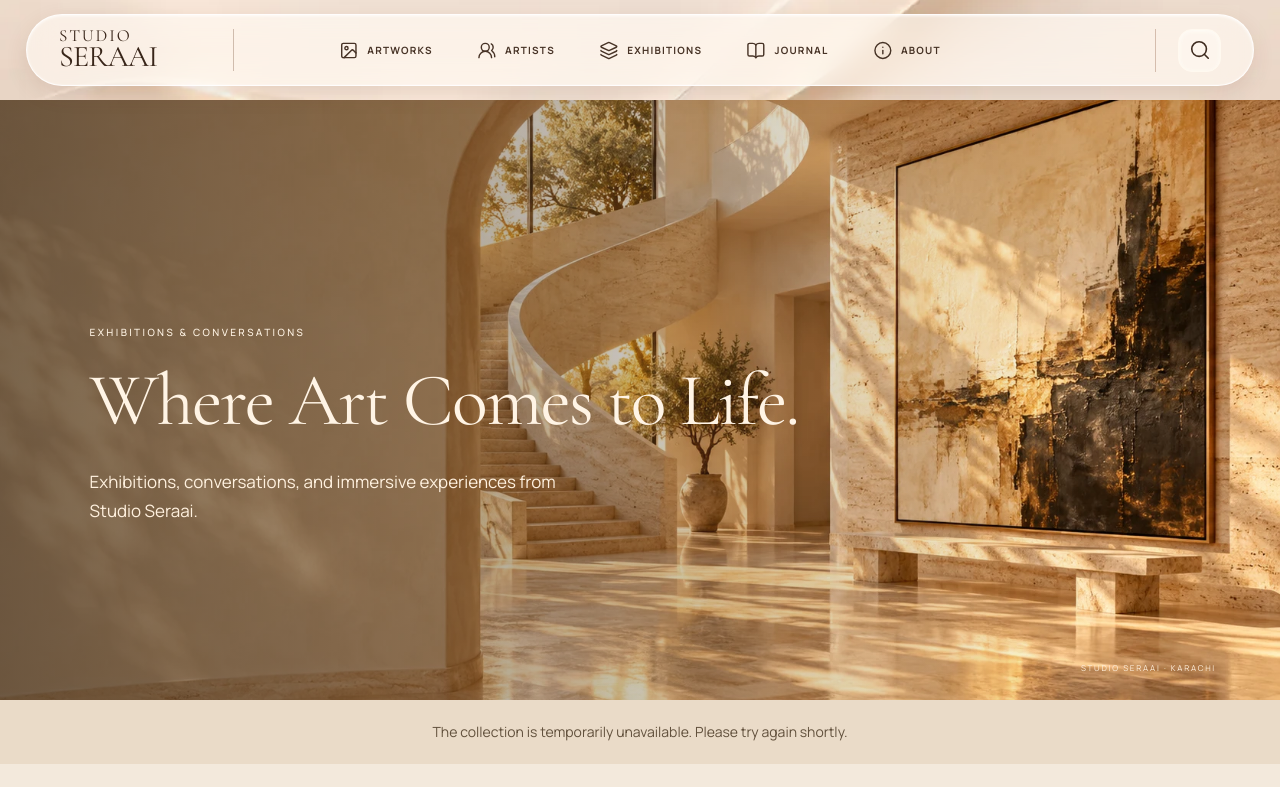
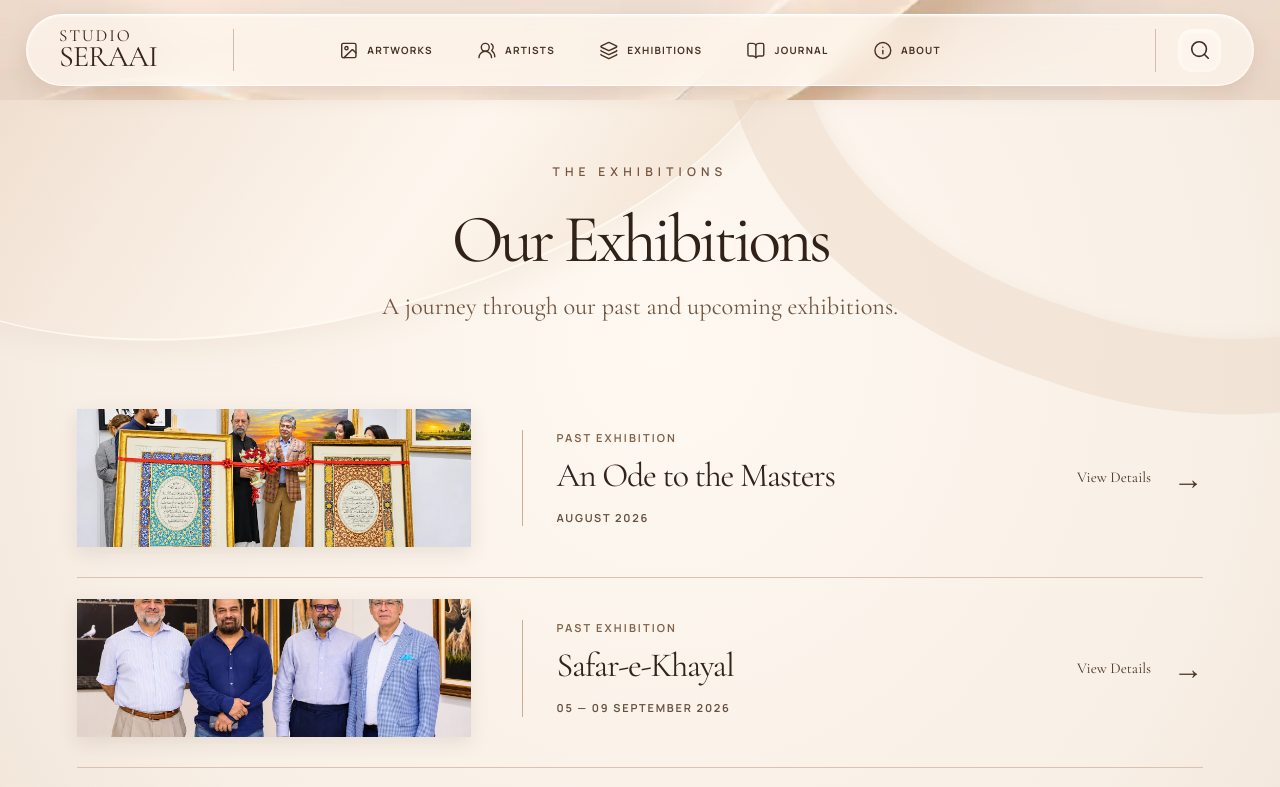
Before and after one commit to studioseraai/studioseraai, a Next.js app: page /events in a window 1280 px wide. Shown: the top 787 px of the page. Built offline with nearby package versions, Linux system fonts and the light colour scheme.

Commit message:
Publish minimalist exhibitions directory using original event covers

```diff
--- a/app/events/page.tsx
+++ b/app/events/page.tsx
@@ -1,4 +1,66 @@
-import {EditorialBanner} from '../gallery-components/editorial';
-import Link from 'next/link';import Shell from '../gallery-components/shell';import {EventCards,ConnectionNotice} from '../gallery-components/views';import {exhibitionLineup} from '../gallery-components/exhibitionLineup';import {getGallery} from '../../lib/gallery/server';
-export const metadata={title:'Events & Exhibitions — Studio Seraai'};export const dynamic='force-dynamic';
-export default async function Page({searchParams}:{searchParams:Promise<{period?:string}>}){const data=await getGallery();const past=(await searchParams).period==='past';return <Shell><EditorialBanner kind="clouds" label="EXHIBITIONS & CONVERSATIONS" title="Where Art Comes to Life." description="Exhibitions, conversations, and immersive experiences from Studio Seraai."/><ConnectionNotice data={data}/><section className="sg-section" id="exhibitions-list"><div className="sg-event-tabs"><Link aria-current={!past?'page':undefined} href="/events">Upcoming</Link><Link aria-current={past?'page':undefined} href="/events?period=past">Past events</Link></div><EventCards events={exhibitionLineup(data.events).filter(e=>past?Date.parse(e.starts_at)<data.now:Date.parse(e.starts_at)>=data.now)}/></section></Shell>;}
+import Link from 'next/link';
+import Shell from '../gallery-components/shell';
+import {exhibitionLineup} from '../gallery-components/exhibitionLineup';
+import {getGallery} from '../../lib/gallery/server';
+import styles from './ExhibitionsEditorial.module.css';
+
+export const metadata={
+ title:'Exhibitions — Studio Seraai',
+ description:'Discover past and upcoming exhibitions from Studio Seraai, Karachi.'
+};
+export const dynamic='force-dynamic';
+
+const covers:Record<string,{src:string;alt:string;date:string}>={
+ 'an-ode-to-the-masters-2026':{
+  src:'/gallery/an-ode-to-the-masters.webp',
+  alt:'Original An Ode to the Masters exhibition cover',
+  date:'AUGUST 2026'
+ },
+ 'safar-e-khayal-2026':{
+  src:'/gallery/studio-seraai-event-safar-e-khayal.webp',
+  alt:'Original Safar-e-Khayal exhibition cover',
+  date:'05 — 09 SEPTEMBER 2026'
+ }
+};
+
+export default async function Page({searchParams}:{searchParams:Promise<{period?:string}>}){
+ const data=await getGallery();
+ const events=exhibitionLineup(data.events);
+ const now=data.now||Date.now();
+ const past=events.filter(e=>Date.parse(e.starts_at)<now).sort((a,b)=>Date.parse(a.starts_at)-Date.parse(b.starts_at));
+ const future=events.filter(e=>Date.parse(e.starts_at)>=now).sort((a,b)=>Date.parse(a.starts_at)-Date.parse(b.starts_at));
+ const {period}=await searchParams;
+ const ordered=period==='past'?past:[...past,...future];
+ return <Shell>
+  <section className={styles.page} aria-labelledby="exhibition-page-heading">
+   <div className={styles.waveLeft} aria-hidden="true"/>
+   <div className={styles.waveRight} aria-hidden="true"/>
+   <div className={styles.intro}>
+    <p className={styles.eyebrow}>THE EXHIBITIONS</p>
+    <h1 id="exhibition-page-heading">Our Exhibitions</h1>
+    <p className={styles.subtitle}>A journey through our past and upcoming exhibitions.</p>
+   </div>
+   <div className={styles.list} id="exhibitions-list">
+    {ordered.map((event,i)=>{
+     const upcoming=Date.parse(event.starts_at)>=now;
+     const cover=covers[event.id];
+     const date=cover?.date||new Date(event.starts_at).toLocaleDateString('en-GB',{timeZone:'Asia/Karachi',day:'2-digit',month:'short',year:'numeric'}).toUpperCase();
+     const href='/events/'+encodeURIComponent(event.id);
+     return <article key={event.id} className={styles.row} data-upcoming={upcoming}>
+      <Link href={href} className={styles.coverLink} aria-label={'View '+event.title}>
+       {cover?<img src={cover.src} alt={cover.alt} className={styles.cover} loading={i<2?'eager':'lazy'}/>:<div className={styles.futureCover} aria-hidden="true"><span>STUDIO SERAAI</span><strong>{upcoming?'THE NEXT CHAPTER':'EXHIBITION ARCHIVE'}</strong></div>}
+      </Link>
+      <div className={styles.details}>
+       <p className={styles.type}>{upcoming?'UPCOMING EXHIBITION':'PAST EXHIBITION'}</p>
+       <h2><Link href={href}>{event.title}</Link></h2>
+       <p className={styles.date}>{date}</p>
+       {upcoming&&<span className={styles.soon}>COMING SOON</span>}
+      </div>
+      <Link href={href} className={styles.action}>View Details <span aria-hidden="true">→</span></Link>
+     </article>;
+    })}
+    {!ordered.length&&<div className={styles.empty}><p>Exhibition announcements are being prepared.</p><Link href="/contact">Contact the gallery →</Link></div>}
+   </div>
+  </section>
+ </Shell>;
+}
```
